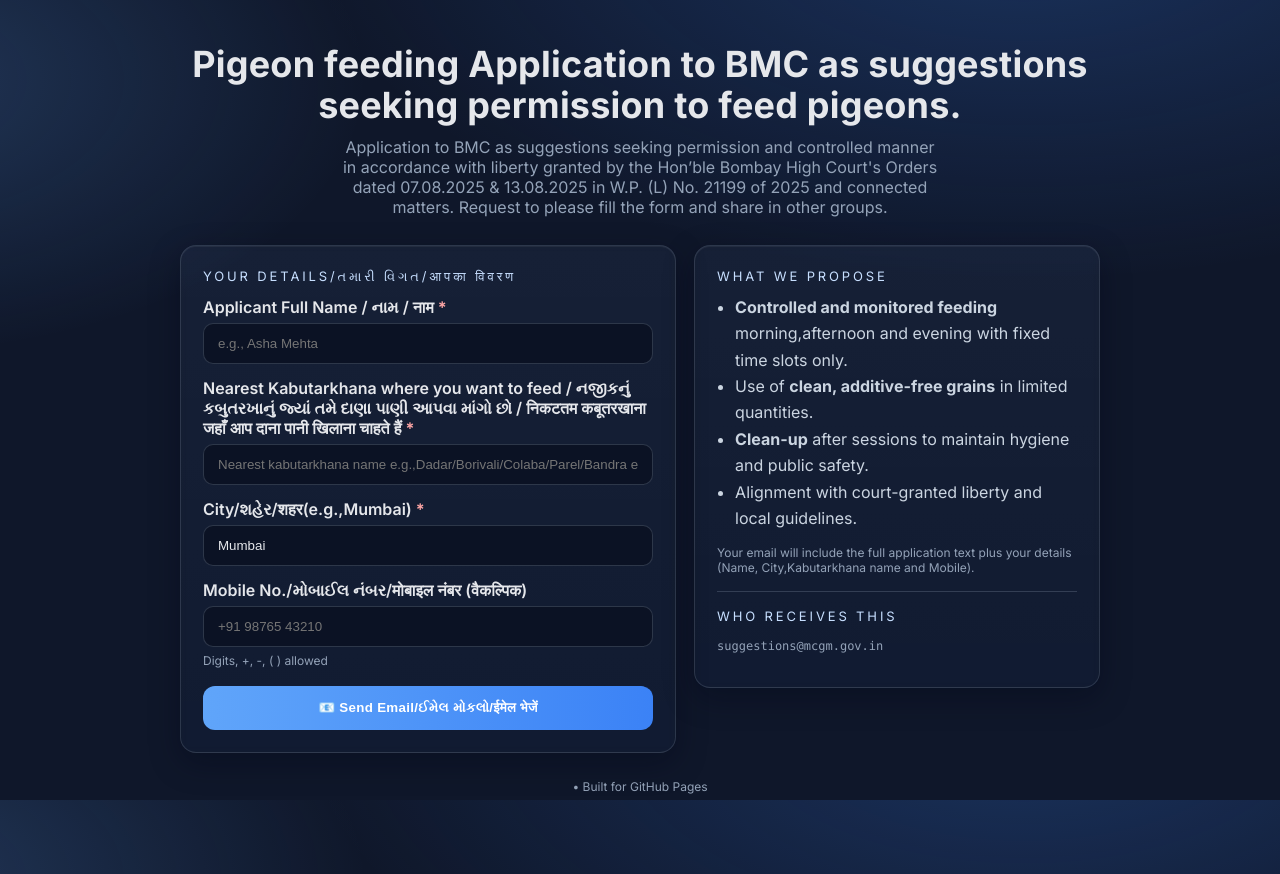
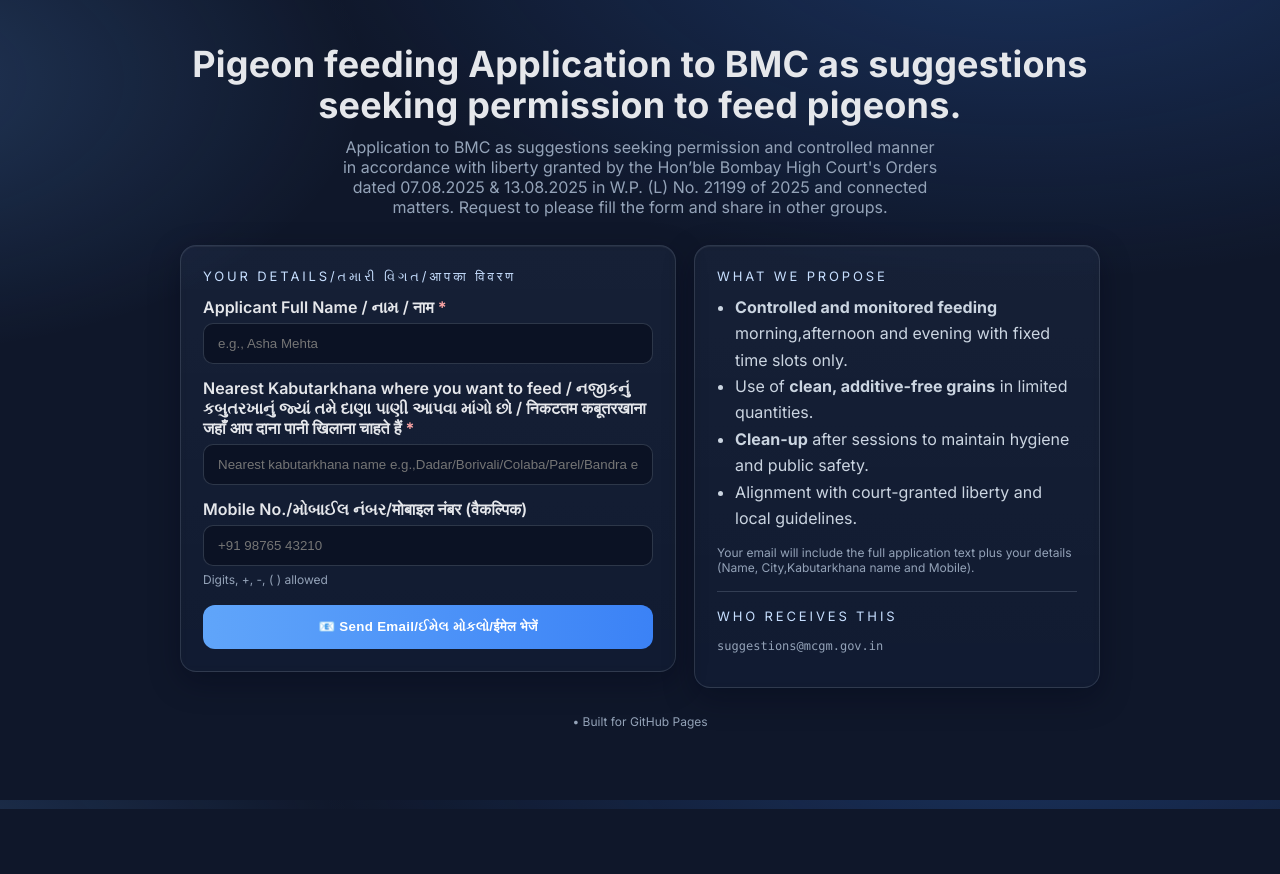
Before and after one commit to hardikbkothari25/hardikbkothari25.github.io, a plain HTML site: page index.html in a window 1280 px wide. After the commit the page ends 809 px from the top, so only its background shows below. Drawn offline with Linux system fonts and the light colour scheme.

Commit message:
Update index.html

```diff
--- a/index.html
+++ b/index.html
@@ -151,7 +151,7 @@ height="0" width="0" style="display:none;visibility:hidden"></iframe></noscript>
             <label class="req" for="Kabutarkhana">Nearest Kabutarkhana where you want to feed / નજીકનું કબુતરખાનું જ્યાં તમે દાણા પાણી આપવા માંગો છો / निकटतम कबूतरखाना जहाँ आप दाना पानी खिलाना चाहते हैं </label>
             <input class="field" id="kabutarkhana" name="kabutarkhana" type="text" placeholder="Nearest kabutarkhana name e.g.,Dadar/Borivali/Colaba/Parel/Bandra etc.." required />
           </div>
-          <div style="margin-top:14px" style = "display:none">
+          <div style="margin-top:14px;display:none">
             <label class="req" for="city">City/શહેર/शहर(e.g.,Mumbai)</label>
             <input class="field" id="city" name="city" type="text" value="Mumbai" required />
           </div>
```
